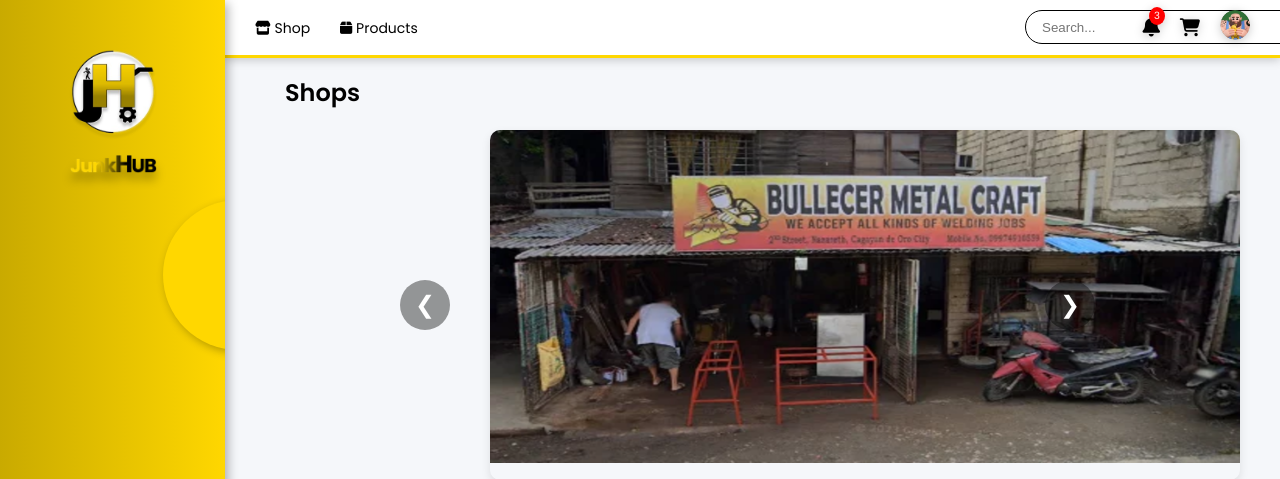
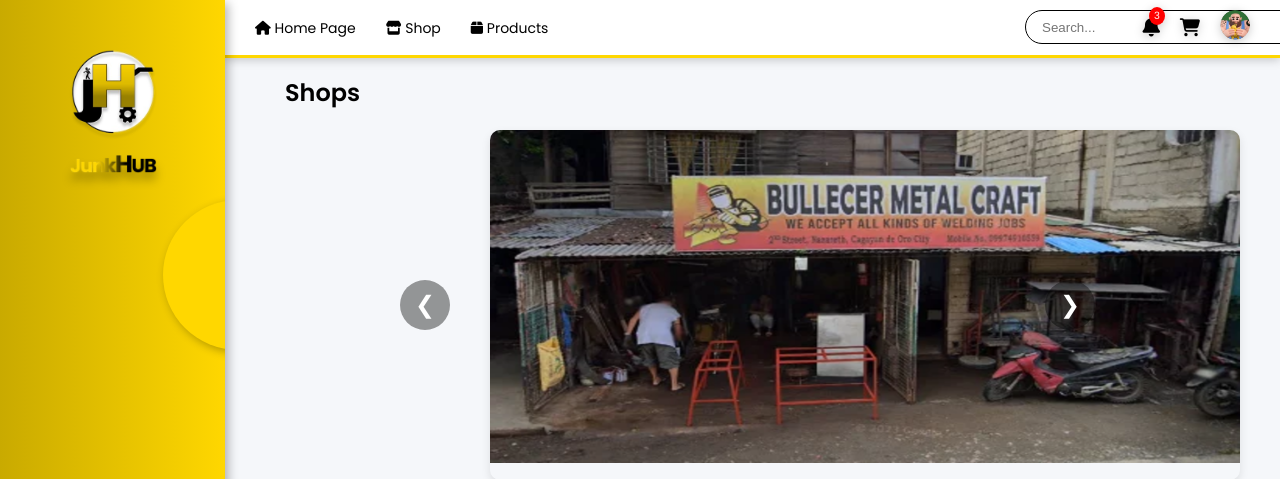
Before and after one commit to zarate-joes/JUNKHUB, a PHP site: page /junkhub.html in a window 1280 px wide. Shown: the top 479 px of the page. Run offline with PHP 8.4, Linux system fonts and the light colour scheme.

Commit message:
Add Home Update

```diff
--- a/Dashboard/junkhub.css
+++ b/Dashboard/junkhub.css
@@ -9,6 +9,9 @@
   /* display: flex; */
 }
 
+a {
+  text-decoration: none;
+}
 
 .mainbg {
   top: 0;
@@ -325,6 +328,25 @@
   color: #FFD700;
 }
 
+.home-cat {
+  position: relative;
+  gap: 6px;
+  font-size: 14px;
+  color: #000;
+  cursor: pointer;
+  transition: all 0.1s ease-in-out;
+}
+
+.home-cat:hover {
+  transform: scale(1.1);
+  color: #e0e0e0;
+  opacity: 0.9;
+}
+
+.home-cat.clicked {
+  color: #FFD700;
+}
+
 .products-cat  {
   position: relative;
   gap: 6px;
--- a/Dashboard/junkhub.html
+++ b/Dashboard/junkhub.html
@@ -27,6 +27,13 @@
 
       <div class="category-wrapper">
 
+        <a href="../Landing Page/index.html">
+        <div class="home-cat">
+          <i class="fas fa-home"></i>
+          <span>Home Page</span>
+        </div>
+        </a>
+
         <div class="shop-cat">
           <i class="fas fa-store"></i>
           <span>Shop</span>
@@ -36,7 +43,6 @@
           <i class="fas fa-box"></i>
           <span>Products</span>
         </div>
-
 
       </div>
 
```
